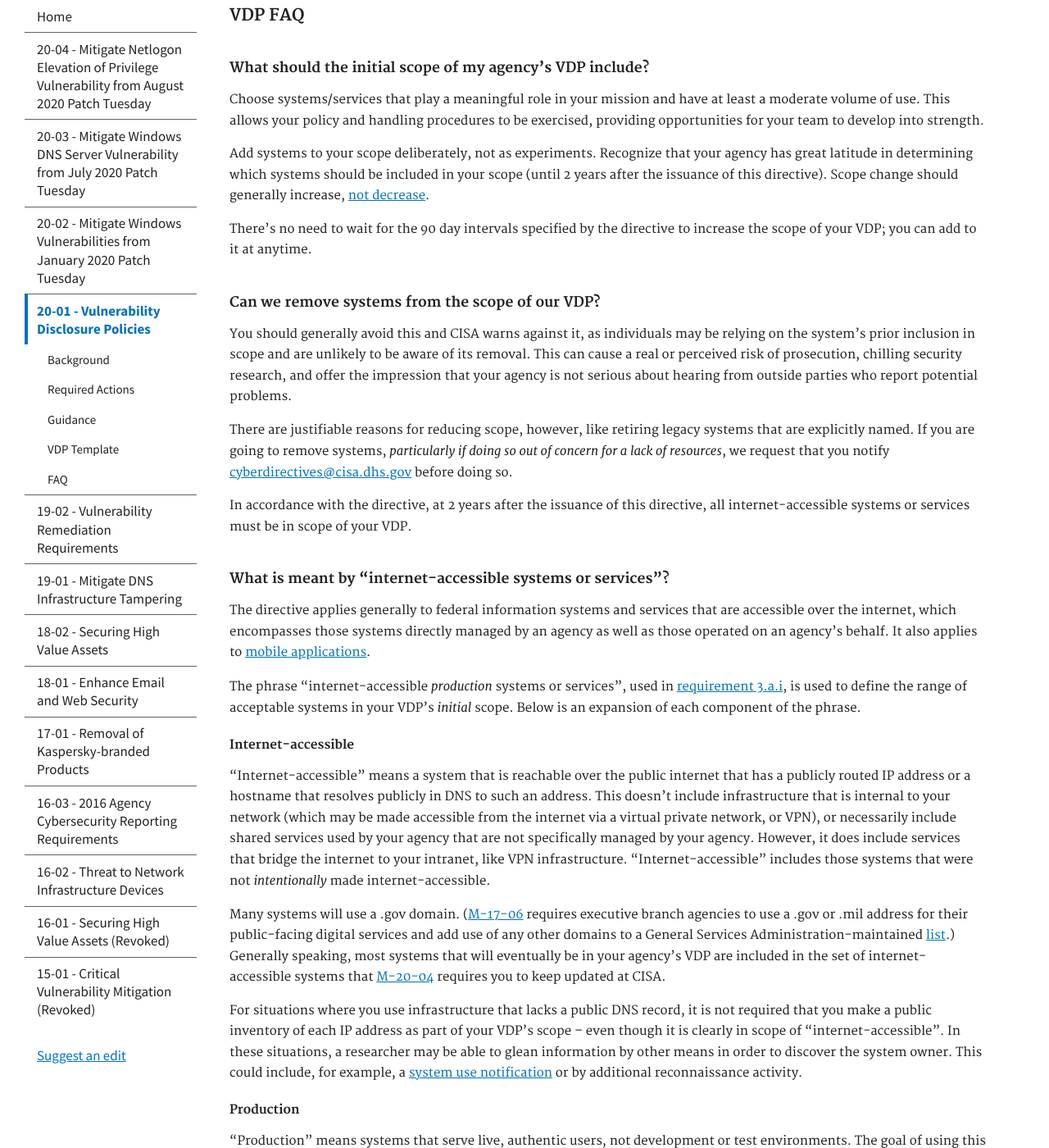
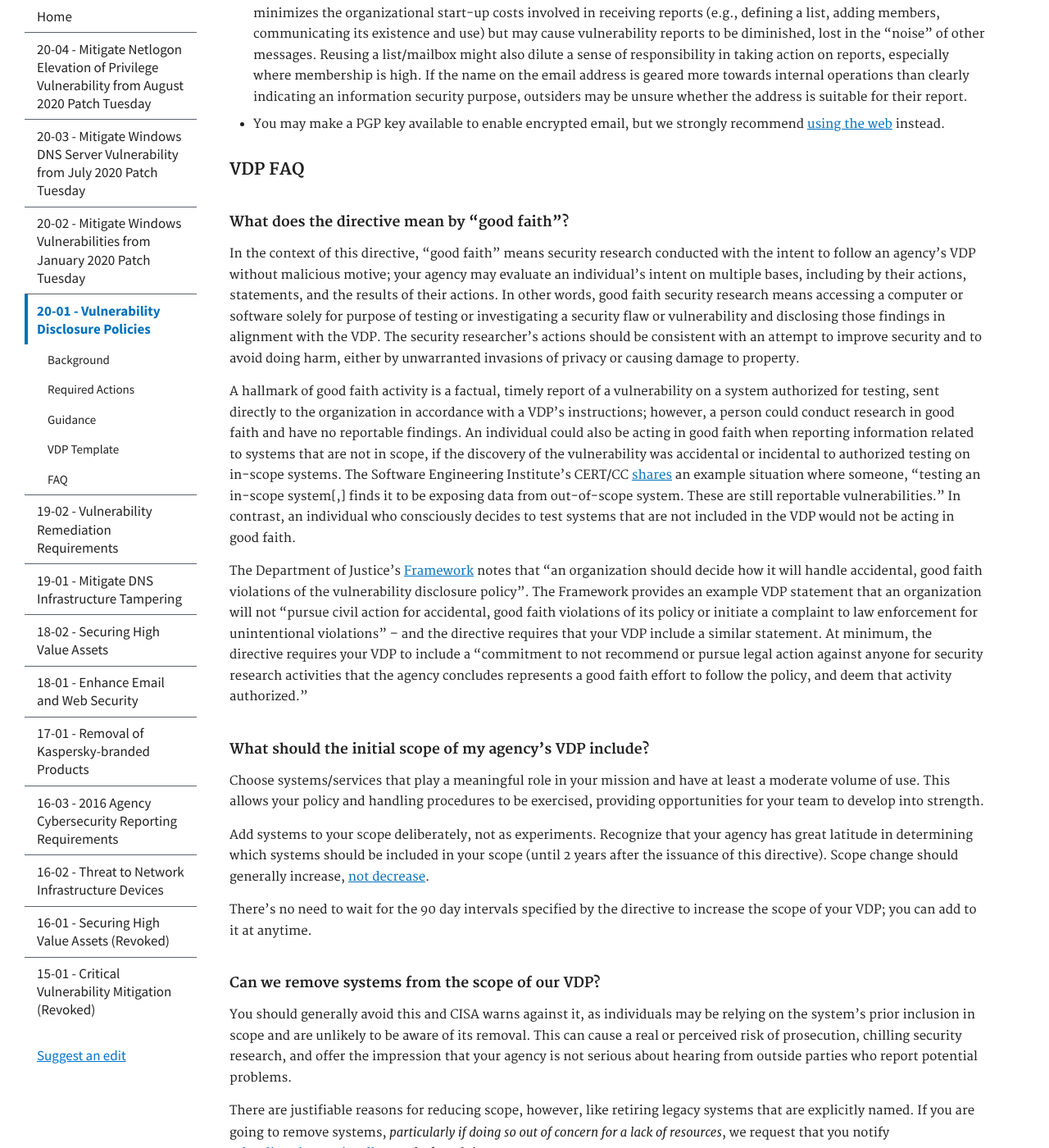
Before and after one commit to cisagov/cyber.dhs.gov, a Jekyll site: the page built from pages/20-01.md, in a window 1280 px wide and 1400 px high, scrolled down 12264 px. Shown: the whole window at 82% size. Built offline with Jekyll 4.4.1, drawn with Linux system fonts in a browser that asks for light colours; some of the changed text lies outside the part shown.

Commit message:
add good faith faq, small revisions

```diff
--- a/pages/20-01.md
+++ b/pages/20-01.md
@@ -11,7 +11,7 @@ subnav:
   - text: Guidance
     href: "#implementation-guide"
   - text: VDP Template
-    href: "#craft-a-policy"
+    href: "#vdp-template"
   - text: FAQ
     href: "#frequently-asked-questions"
 ---
@@ -215,6 +215,7 @@ Within 180 calendar days after the issuance of this directive:
 This section provides implementation guidance for Binding Operational Directive 20-01.
 
 * [Checklist](#checklist)
+* [VDP template](#vdp-template)
 * [Craft a policy](#craft-a-policy)
 * [Develop handling procedures](#develop-handling-procedures)
 * [Organizational flexibility](#organizational-flexibility)
@@ -238,8 +239,11 @@ After issuance of the directive, the following actions (abbreviated here as a su
 * **At 2 years** (_Friday, September 2, 2022_):
   * All internet-accessible systems or services must be in scope of your policy.
 
+### VDP template
+To make it easier for your agency to begin, we’ve created a [VDP template]({{ site.baseurl }}/bod/20-01/vdp-template) which has been written to align with the Department of Justice’s [Framework for a Vulnerability Disclosure Program for Online Systems](https://www.justice.gov/criminal-ccips/page/file/983996/download). The document is also available as a [Word document]({{ site.baseurl }}/assets/report/bod-20-01-vdp-template.docx).
+
 ### Craft a policy
-To make it easier for your agency to begin, we’ve created a [VDP template]({{ site.baseurl }}/bod/20-01/vdp-template) which has been written to align with the Department of Justice’s [Framework for a Vulnerability Disclosure Program for Online Systems](https://www.justice.gov/criminal-ccips/page/file/983996/download).
+Consider starting with our [template]({{ site.baseurl }}/bod/20-01/vdp-template)!
 
 Though there are common themes in different organization’s vulnerability disclosure policies, there is no one-size-fits-all approach. The required actions in this directive are merely the mandated elements of your policy; they are the minimums required, not the ceiling. For instance, a policy ought to:
 
@@ -307,6 +311,7 @@ Answers to other common compliance questions appear below.
 * [What are some considerations around managing the .gov security contact mailbox?](#what-are-some-considerations-around-managing-the-gov-security-contact-mailbox)
 
 **VDP**
+* [What does the directive mean by "good faith"?](#what-does-the-directive-mean-by-good-faith)
 * [What should the initial scope of my agency's VDP include?](#what-should-the-initial-scope-of-my-agencys-vdp-include)
 * [Can we remove systems from the scope of our VDP?](#can-we-remove-systems-from-the-scope-of-our-vdp)
 * [What is meant by "internet-accessible systems or services"?](#what-is-meant-by-internet-accessible-systems-or-services)
@@ -356,6 +361,13 @@ The _Organization_ field can speed the routing of messages _internal_ to enterpr
 * You may make a PGP key available to enable encrypted email, but we strongly recommend [using the web](#use-the-web) instead.
 
 ### VDP FAQ
+#### What does the directive mean by "good faith"?
+In the context of this directive, “good faith" means security research conducted with the intent to follow an agency’s VDP without malicious motive; your agency may evaluate an individual’s intent on multiple bases, including by their actions, statements, and the results of their actions. In other words, good faith security research means accessing a computer or software solely for purpose of testing or investigating a security flaw or vulnerability and disclosing those findings in alignment with the VDP. The security researcher’s actions should be consistent with an attempt to improve security and to avoid doing harm, either by unwarranted invasions of privacy or causing damage to property.
+
+A hallmark of good faith activity is a factual, timely report of a vulnerability on a system authorized for testing, sent directly to the organization in accordance with a VDP’s instructions; however, a person could conduct research in good faith and have no reportable findings. An individual could also be acting in good faith when reporting information related to systems that are not in scope, if the discovery of the vulnerability was accidental or incidental to authorized testing on in-scope systems. The Software Engineering Institute's CERT/CC [shares](https://github.com/CERTCC/vulnerability_disclosure_policy_templates/blob/main/Reporters.md#coordination-with-organization) an example situation where someone, "testing an in-scope system[,] finds it to be exposing data from out-of-scope system. These are still reportable vulnerabilities." In contrast, an individual who consciously decides to test systems that are not included in the VDP would not be acting in good faith.
+
+The Department of Justice's [Framework](https://www.justice.gov/criminal-ccips/page/file/983996/download#page=6) notes that "an organization should decide how it will handle accidental, good faith violations of the vulnerability disclosure policy". The Framework provides an example VDP statement that an organization will not "pursue civil action for accidental, good faith violations of its policy or initiate a complaint to law enforcement for unintentional violations” – and the directive requires that your VDP include a similar statement. At minimum, the directive requires your VDP to include a “commitment to not recommend or pursue legal action against anyone for security research activities that the agency concludes represents a good faith effort to follow the policy, and deem that activity authorized."
+
 #### What should the initial scope of my agency's VDP include?
 Choose systems/services that play a meaningful role in your mission and have at least a moderate volume of use. This allows your policy and handling procedures to be exercised, providing opportunities for your team to develop into strength.
 
@@ -478,13 +490,15 @@ These reports should be treated the same as all other reports: like a gift. Know
 Obviously, if the source is unknown, you are not under any requirement to find or reply to the person, and you should **never attempt to unmask** the identity of the person who offers a report in good faith.
 
 #### Can we recognize vulnerability reporters for their efforts?
-Yes. Some organizations publicly acknowledge people who relay confirmed or especially impactful reports on a webpage or in [social media](https://web.archive.org/web/20200730203649/https://twitter.com/DC3VDP/status/1278664041528000512?s=20). While a public 'thank you' is a generous practice, it must not be done unless you've received explicit permission from the reporter that they are comfortable with public acknowledgement.
+Yes. Some organizations publicly acknowledge people who relay confirmed or especially impactful reports on a webpage or in [social media](https://web.archive.org/web/20200730203649/https://twitter.com/DC3VDP/status/1278664041528000512?s=20). A public 'thank you' is a generous practice, costs nothing, and make vulnerability reporters happy to share their findings in the future. However, it must not be done unless you've obtained explicit permission from the reporter that they are comfortable with public acknowledgement.
+
+You may elect to include language in your VDP that makes clear your stance on recognition, which facilitates shared expectations from the start.
 
 ### CISA's role
 #### What is CISA’s role in my agency’s coordinated vulnerability disclosure efforts?
 In most instances, your agency should be able to remediate issues presented in vulnerability disclosures directly or coordinate their resolution with vendors and partners. Per the directive, you must immediately report to us in certain circumstances, but you also can reach out as you deem appropriate.
 
-We recognize that the disclosure of vulnerabilities to those that are not essential to mitigation development may increase the risk of exploitation of the vulnerability. The aim in telling CISA the details of a vulnerability is because we will assist in mitigation development. Otherwise, reporting metrics as required by the directive is satisfactory.
+We recognize that the disclosure of vulnerabilities to those that are not essential to mitigation development may increase the risk of exploitation of the vulnerability. The reason for telling CISA the details of a vulnerability is so we can help resolve it. We may also be aware of additional parties that should be informed.
 
 Outside of the directive, CISA helps coordinate newly identified vulnerabilities in digital products and services. We maintain good relationships with many major vendors, and will assist agencies who ask for help in finding the necessary party.
 
```
